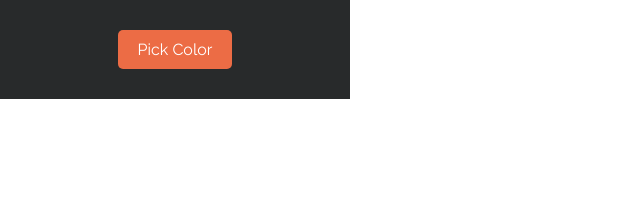
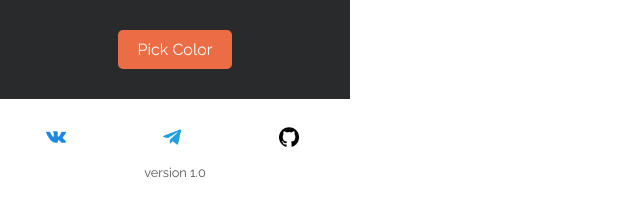
Before and after one commit to weirdkidsima/colorPicker, a browser extension: page index.html in a window 1280 px wide. Shown: the whole page, without its empty margins (0-640 px from the left). Drawn offline with Linux system fonts and the light colour scheme.

Commit message:
feat: add social buttons

```diff
--- a/assets/style/style.css
+++ b/assets/style/style.css
@@ -5,6 +5,7 @@
   padding: 0;
   box-sizing: border-box;
   font-family: "Raleway", sans-serif;
+  user-select: none;
 }
 .popup {
   width: 350px;
@@ -77,3 +78,38 @@ header .clear-all:hover {
   text-transform: lowercase;
   font-family: "Open sans";
 }
+
+.social-buttons {
+  display: flex;
+  justify-content: space-around;
+  margin-top: 20px;
+}
+
+.social-button {
+  display: flex;
+  align-items: center;
+  text-decoration: none;
+  background: #fff;
+  padding: 8px;
+  border-radius: 10px;
+  transition: background 0.3s ease, transform 0.3s ease;
+  transition-delay: 0.2s;
+}
+
+.social-button img {
+  width: 20px;
+  height: 20px;
+  margin-right: 5px;
+}
+
+.social-button:hover {
+  background: #f0f0f0;
+  transform: scale(1.05);
+}
+
+.version-info {
+  text-align: center;
+  margin-top: 10px;
+  font-size: 0.8rem;
+  color: #555;
+}
--- a/index.html
+++ b/index.html
@@ -16,6 +16,20 @@
         </header>
         <ul class="all-colors"></ul>
       </div>
+      <div class="social-buttons">
+        <a href="https://vk.com/weirdkidsima" target="_blank" class="social-button" id="vk-button" title="VK of developer">
+          <img src="assets/img/servicesIcons/VK.png" alt="VK">
+        </a>
+        <a href="https://t.me/weirdkidsima" target="_blank" class="social-button" id="telegram-button" title="Telegram of developer">
+          <img src="assets/img/servicesIcons/Telegram.png" alt="Telegram">
+        </a>
+        <a href="https://github.com/weirdkidsim" target="_blank" class="social-button" id="github-button" title="GitHub of developer">
+          <img src="assets/img/servicesIcons/GitHub.png" alt="GitHub">
+        </a>
+      </div>
+      <div class="version-info">
+        <p>version 1.0</p>
+      </div>
     </div>
   </body>
 </html>
```
Also changed, not shown: assets/img/appIcons/128.png (added), assets/img/appIcons/16.png (added), assets/img/appIcons/32.png (added), assets/img/appIcons/48.png (added), assets/img/servicesIcons/GitHub.png (added), assets/img/servicesIcons/Telegram.png (added), assets/img/servicesIcons/VK.png (added), manifest.json.
